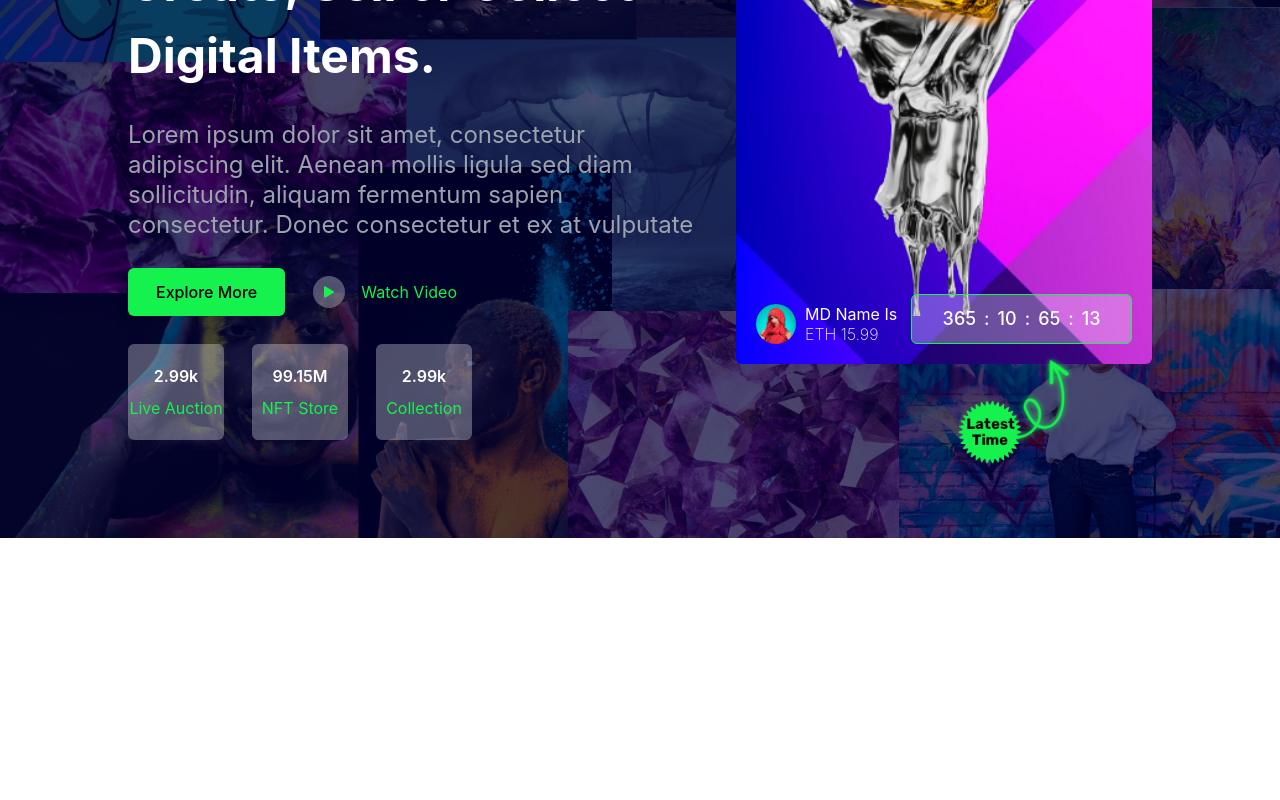
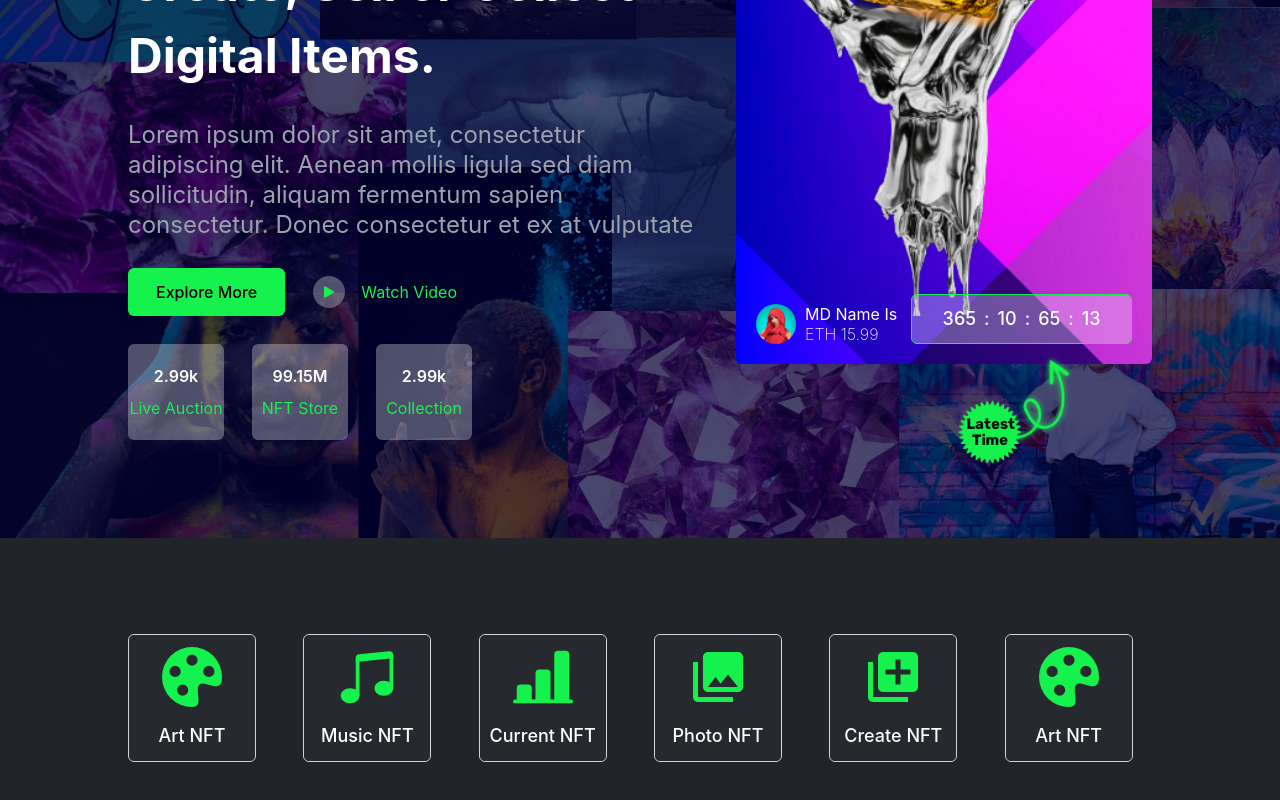
Before and after one commit to mmesomasaint/crypto-templates, a Next.js app: page /templates/nft-market in a window 1280 px wide. Shown: the part 262-1062 px from the top of the page. Before the commit the page ends 800 px from the top, so only its background shows below. Built offline with nearby package versions, Linux system fonts and the light colour scheme.

Commit message:
Feat: Design NFT types section

```diff
--- a/pages/templates/nft-market/index.js
+++ b/pages/templates/nft-market/index.js
@@ -1,7 +1,14 @@
 import Head from 'next/head'
 import Image from 'next/image'
 import Link from 'next/link'
-import { BsSearch, BsFillPlayFill } from 'react-icons/bs'
+import {
+  BsSearch,
+  BsFillPlayFill,
+  BsMusicNoteBeamed,
+  BsPaletteFill,
+  BsFillBarChartLineFill,
+} from 'react-icons/bs'
+import { MdPhotoLibrary, MdAddToPhotos } from 'react-icons/md'
 
 export default function Home() {
   return (
@@ -66,7 +73,7 @@ export default function Home() {
         </div>
       </header>
       <main>
-        <div className='max-w-[90rem] mx-auto'>
+        <div className='max-w-[90rem] mx-auto bg-[#212429]'>
           <div className="h-fit md:h-[50rem] w-full bg-[url('/imgs/nft-market/main-sm.jpeg')] bg-no-repeat bg-cover bg-bottom">
             <div className='bg-[rgba(0,0,255,0.35)] w-full h-full'>
               <div className='bg-[rgba(0,0,0,0.55)] w-full h-full'>
@@ -190,6 +197,58 @@ export default function Home() {
               </div>
             </div>
           </div>
+          <div className='py-24 w-[80%] mx-auto'>
+            <div className='grid grid-cols-6 gap-7 place-items-stretch'>
+              <div className='w-32 h-32 group border border-gray-300 hover:border-[#16F24D] rounded-md'>
+                <div className='backdrop-blur bg-[#26292E] hover:bg-black flex flex-col justify-center items-center gap-4 h-full rounded-md'>
+                  <BsPaletteFill className='text-[#16F24D] text-6xl' />
+                  <p className='text-lg font-medium leading-none text-white group-hover:border group-hover:border-[#16F24D] group-hover:text-[#16F24D] p-1 rounded-md'>
+                    Art NFT
+                  </p>
+                </div>
+              </div>
+              <div className='w-32 h-32 group border border-gray-300 hover:border-[#16F24D] rounded-md'>
+                <div className='backdrop-blur bg-[#26292E] hover:bg-black flex flex-col justify-center items-center gap-4 h-full rounded-md'>
+                  <BsMusicNoteBeamed className='text-[#16F24D] text-6xl' />
+                  <p className='text-lg font-medium leading-none text-white group-hover:border group-hover:border-[#16F24D] group-hover:text-[#16F24D] p-1 rounded-md'>
+                    Music NFT
+                  </p>
+                </div>
+              </div>
+              <div className='w-32 h-32 group border border-gray-300 hover:border-[#16F24D] rounded-md'>
+                <div className='backdrop-blur bg-[#26292E] hover:bg-black flex flex-col justify-center items-center gap-4 h-full rounded-md'>
+                  <BsFillBarChartLineFill className='text-[#16F24D] text-6xl' />
+                  <p className='text-lg font-medium leading-none text-white group-hover:border group-hover:border-[#16F24D] group-hover:text-[#16F24D] p-1 rounded-md'>
+                    Current NFT
+                  </p>
+                </div>
+              </div>
+              <div className='w-32 h-32 group border border-gray-300 hover:border-[#16F24D] rounded-md'>
+                <div className='backdrop-blur bg-[#26292E] hover:bg-black flex flex-col justify-center items-center gap-4 h-full rounded-md'>
+                  <MdPhotoLibrary className='text-[#16F24D] text-6xl' />
+                  <p className='text-lg font-medium leading-none text-white group-hover:border group-hover:border-[#16F24D] group-hover:text-[#16F24D] p-1 rounded-md'>
+                    Photo NFT
+                  </p>
+                </div>
+              </div>
+              <div className='w-32 h-32 group border border-gray-300 hover:border-[#16F24D] rounded-md'>
+                <div className='backdrop-blur bg-[#26292E] hover:bg-black flex flex-col justify-center items-center gap-4 h-full rounded-md'>
+                  <MdAddToPhotos className='text-[#16F24D] text-6xl' />
+                  <p className='text-lg font-medium leading-none text-white group-hover:border group-hover:border-[#16F24D] group-hover:text-[#16F24D] p-1 rounded-md'>
+                    Create NFT
+                  </p>
+                </div>
+              </div>
+              <div className='w-32 h-32 group border border-gray-300 hover:border-[#16F24D] rounded-md'>
+                <div className='backdrop-blur bg-[#26292E] hover:bg-black flex flex-col justify-center items-center gap-4 h-full rounded-md'>
+                  <BsPaletteFill className='text-[#16F24D] text-6xl' />
+                  <p className='text-lg font-medium leading-none text-white group-hover:border group-hover:border-[#16F24D] group-hover:text-[#16F24D] p-1 rounded-md'>
+                    Art NFT
+                  </p>
+                </div>
+              </div>
+            </div>
+          </div>
         </div>
       </main>
     </div>
```
